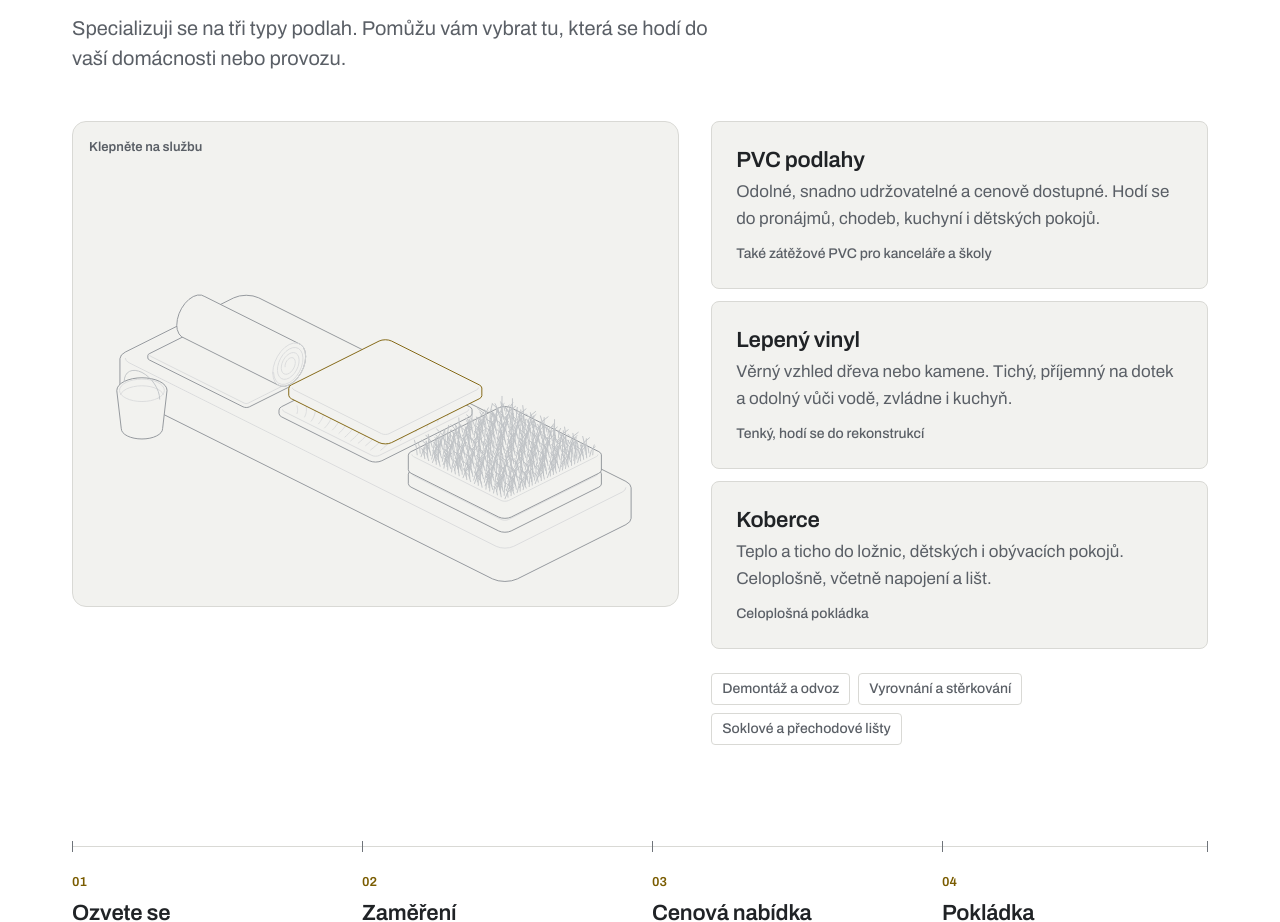
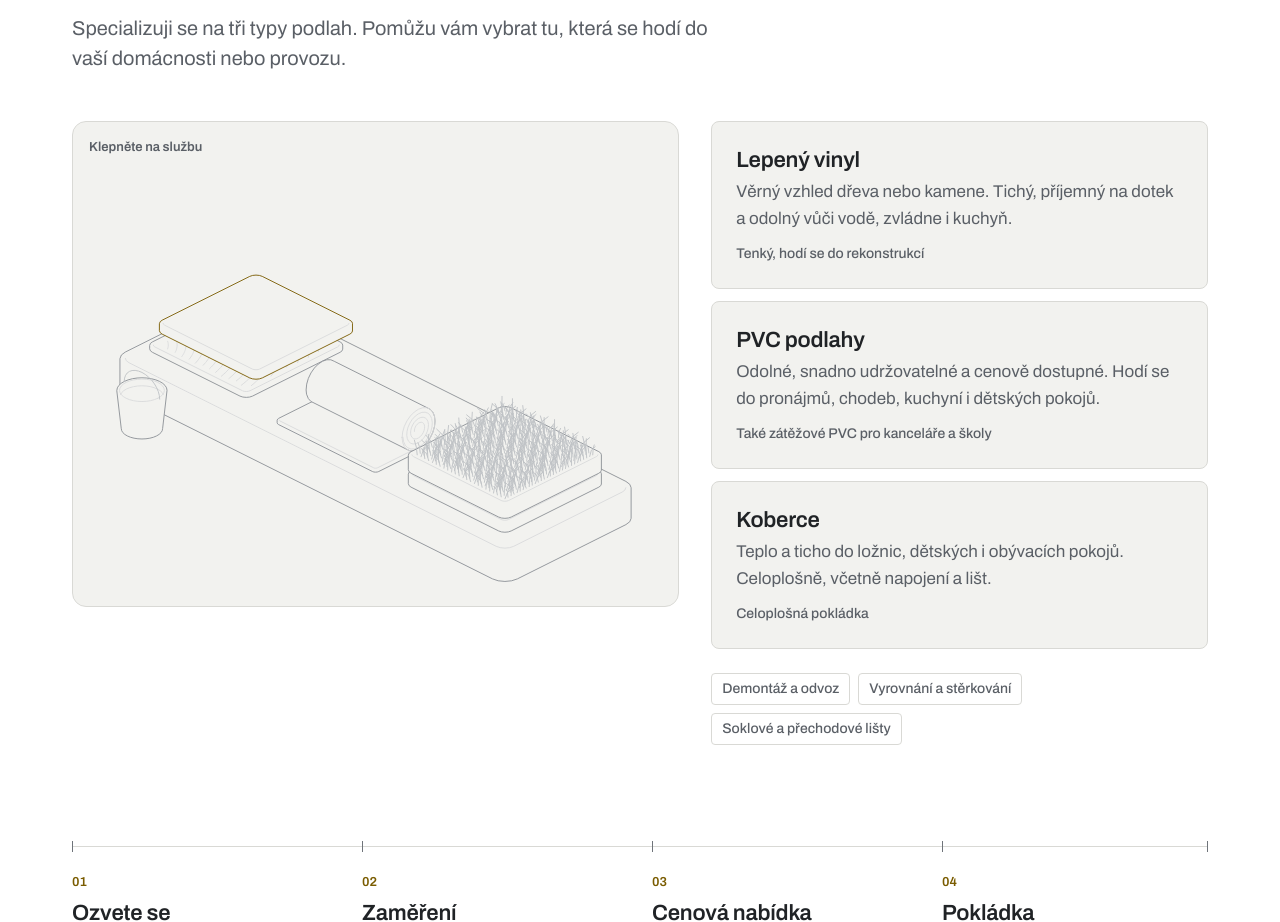
Before and after one commit to vana-michal/podlaharstvi-sorm, a plain HTML site: page index.html in a window 1280 px wide. Shown: the part 982-1904 px from the top of the page. Drawn offline with Linux system fonts and the light colour scheme.

Commit message:
prohozeni vinylu a PVC

```diff
--- a/index.html
+++ b/index.html
@@ -111,14 +111,14 @@
         <!-- OVĚŘIT: orientační ceny za m² zatím nezveřejněné, rozhodne klient -->
         <ul class="sp-service-list">
           <li><button class="sp-service" type="button" data-i="0" aria-pressed="false">
+            <span class="sp-h3">Lepený vinyl</span>
+            <span class="sp-body">Věrný vzhled dřeva nebo kamene. Tichý, příjemný na dotek a odolný vůči vodě, zvládne i kuchyň.</span>
+            <span class="sp-measure">Tenký, hodí se do rekonstrukcí</span>
+          </button></li>
+          <li><button class="sp-service" type="button" data-i="1" aria-pressed="false">
             <span class="sp-h3">PVC podlahy</span>
             <span class="sp-body">Odolné, snadno udržovatelné a cenově dostupné. Hodí se do pronájmů, chodeb, kuchyní i dětských pokojů.</span>
             <span class="sp-measure">Také zátěžové PVC pro kanceláře a školy</span>
-          </button></li>
-          <li><button class="sp-service" type="button" data-i="1" aria-pressed="false">
-            <span class="sp-h3">Lepený vinyl</span>
-            <span class="sp-body">Věrný vzhled dřeva nebo kamene. Tichý, příjemný na dotek a odolný vůči vodě, zvládne i kuchyň.</span>
-            <span class="sp-measure">Tenký, hodí se do rekonstrukcí</span>
           </button></li>
           <li><button class="sp-service" type="button" data-i="2" aria-pressed="false">
             <span class="sp-h3">Koberce</span>
--- a/js/sluzby.js
+++ b/js/sluzby.js
@@ -7,15 +7,15 @@
       register = H.register, pointer = H.pointer;
 
   /* Tři vzorky na jednom betonovém podkladu, zleva (vzadu) doprava (vpředu):
-     PVC role, lepený vinyl na hřebenech lepidla, koberec s vlasem. */
+     lepený vinyl na hřebenech lepidla, PVC role, koberec s vlasem. */
   var W = 48, D = 48, G = 14, PAD = 8, SLAB = 12, X1 = 3 * W + 2 * G, BX = 18;
-  var NAMES = ["PVC v roli", "Lepený vinyl", "Koberec"];
+  var NAMES = ["Lepený vinyl", "PVC v roli", "Koberec"];
   var STACK = [
+    [[1.6, "glue"], [3, "sheet"]],
     [[1.2, "roll"]],
-    [[1.6, "glue"], [3, "sheet"]],
     [[4, "pad"], [6, "pile"]]
   ];
-  var REST = [0.5, 0.3, 0.12], STEP = 45, MARK = 1, gap = 12;
+  var REST = [0.3, 0.5, 0.12], STEP = 45, MARK = 0, gap = 12;
 
   var stage = document.getElementById("floors-stage");
   var tag = document.getElementById("floors-tag");
@@ -24,7 +24,7 @@
   H.inject(document);
   stage.setAttribute("data-hairline", "floors");
   stage.setAttribute("role", "img");
-  stage.setAttribute("aria-label", "Tři podlahy na jednom podkladu: PVC role, lepený vinyl a koberec. Vybraný vzorek se otevře.");
+  stage.setAttribute("aria-label", "Tři podlahy na jednom podkladu: lepený vinyl, PVC role a koberec. Vybraný vzorek se otevře.");
   var svg = mk("svg", { viewBox: "0 0 400 320", "aria-hidden": "true" }, stage);
 
   var C = Cam(45, 0.5, 1.95), HI = 13 + 2 * 18;
@@ -100,7 +100,7 @@
     });
   }
 
-  /* kbelík s lepidlem vedle PVC, nejblíž divákovi */
+  /* kbelík s lepidlem vedle vinylu, nejblíž divákovi */
   var BY = D + PAD + 12, B0 = -SLAB, B1 = B0 + 15;
   function disc(r) { return rrect(BX - r, BY - r, BX + r, BY + r, r, 8); }
   var pail = solid(g), foot = disc(7), lip = disc(8.5);
```
Also changed, not shown: design-system/components/ServiceFloors/preview.html (+11 -11 lines), 1 other file.
